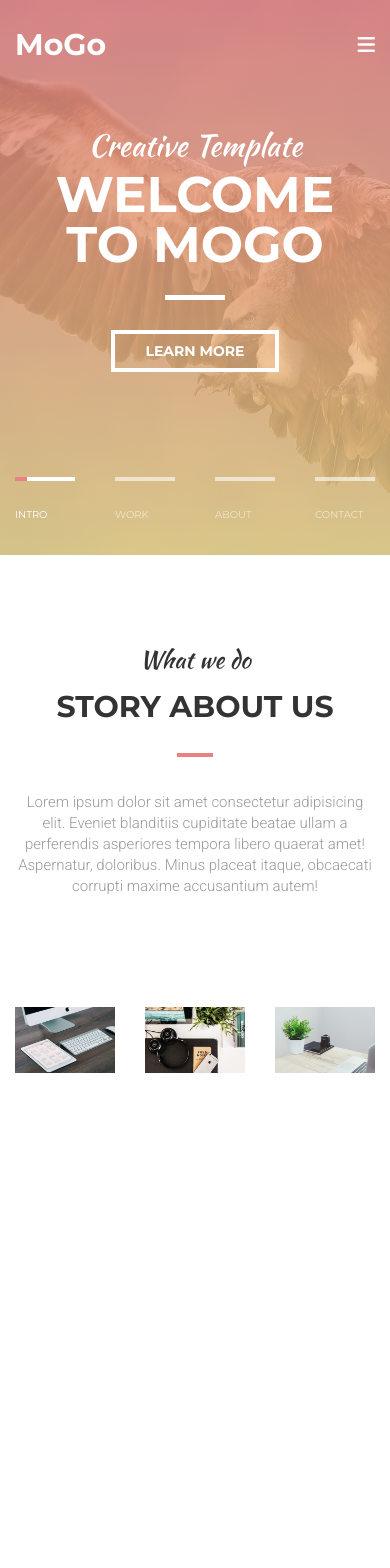
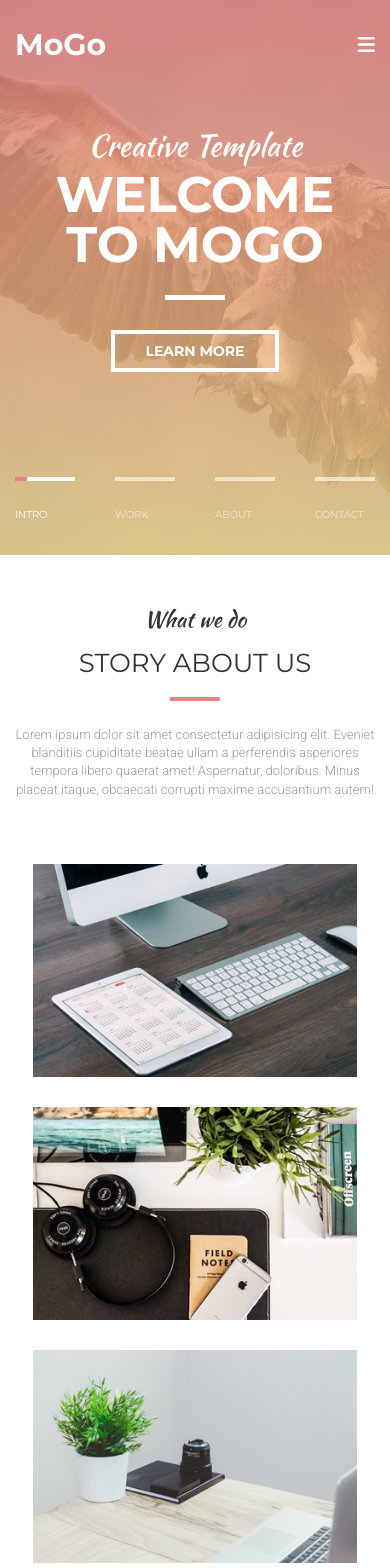
Before and after one commit to TranDangKhoi/mogo-project, a React (Create React App) app in the folder mogo-project/: page /#/ in a window 390 px wide. Shown: the top 1568 px of the page. Before the commit the page ends 1123 px from the top, so only its background shows below. Built offline with nearby package versions, Linux system fonts and the light colour scheme.

Commit message:
:wrench:: Finish about us responsive

```diff
--- a/mogo-project/src/components/aboutus/about-us.scss
+++ b/mogo-project/src/components/aboutus/about-us.scss
@@ -23,8 +23,9 @@
     -webkit-box-shadow: 0px 2px 0px 0px transparent;
     -moz-box-shadow: 0px 2px 0px 0px transparent;
     transition: all 200ms ease-in-out;
-
+    transform: translate(0rem, 0rem);
     &:hover {
+      transform: translate(-0.6rem, -0.6rem);
       box-shadow: 8px 10px 0px 2px $tertiary-color;
       -webkit-box-shadow: 8px 10px 0px 2px $tertiary-color;
       -moz-box-shadow: 8px 10px 0px 2px $tertiary-color;
@@ -33,6 +34,10 @@
         visibility: visible;
       }
     }
+  }
+  &-img {
+    width: 100%;
+    height: 100%;
   }
   &-content {
     @include absoluteCenter(both);
@@ -44,12 +49,27 @@
     );
     z-index: 2;
     color: white;
-    display: flex;
-    align-items: center;
-    justify-content: center;
-    flex-direction: column;
+    @include flexbox(center, center, column, wrap);
     opacity: 0;
     visibility: hidden;
     transition: all 200ms ease-in-out;
   }
+  &-icon {
+    font-size: 2rem;
+  }
+  &-title {
+    font-size: 2.2rem;
+    font-weight: 700;
+  }
+  @include maxWidth(767px) {
+    &-list {
+      grid-template-columns: 100%;
+      column-gap: 0px;
+      row-gap: 3rem;
+      justify-items: center;
+    }
+    &-item {
+      width: 90%;
+    }
+  }
 }
--- a/mogo-project/src/components/header/_header.scss
+++ b/mogo-project/src/components/header/_header.scss
@@ -138,7 +138,7 @@
     cursor: pointer;
   }
 
-  @media screen and (min-width: 768px) {
+  @include minWidth(768px) {
     &-menu-item:not(:first-child) {
       margin-left: 50px;
     }
@@ -157,7 +157,7 @@
     }
   }
 
-  @media screen and (max-width: 1023.98px) {
+  @include maxWidth(1023px) {
     min-height: unset;
     .header-bottom {
       margin-top: 10.5rem;
@@ -170,7 +170,7 @@
     }
   }
 
-  @media screen and (max-width: 767.98px) {
+  @include maxWidth(767.98px) {
     .header-bottom-number {
       display: none;
     }
--- a/mogo-project/src/components/paragraph/_paragraph.scss
+++ b/mogo-project/src/components/paragraph/_paragraph.scss
@@ -8,12 +8,12 @@
 
   &-caption {
     font-family: $tertiary-font;
-    font-size: 2.4rem;
+    font-size: 2.5rem;
     margin-bottom: 2rem;
   }
   &-title {
-    font-size: 3rem;
-    font-weight: 700;
+    font-size: 3.1rem;
+    font-weight: 500;
     text-transform: uppercase;
     padding-bottom: 3.5rem;
     margin-bottom: 3.5rem;
@@ -23,15 +23,34 @@
       bottom: 0;
       @include absoluteCenter(horizontal);
       @include bg($primary-color);
-      width: 10%;
+      width: 14%;
       height: 4px;
     }
   }
   &-desc {
-    font-size: 1.5rem;
+    font-size: 1.6rem;
     font-family: $secondary-font;
     line-height: 1.4;
     color: $text-color;
     font-weight: 300;
   }
+  @include maxWidth(1023px) {
+    &-caption {
+      font-size: 2.2rem;
+    }
+    &-title {
+      font-size: 2.6rem;
+      padding-bottom: 2.5rem;
+      margin-bottom: 2.5rem;
+    }
+    &-desc {
+      font-size: 1.3rem;
+    }
+  }
 }
+@include maxWidth(1023px) {
+  .paragraph {
+    padding-top: 5.3rem;
+    padding-bottom: 6.5rem;
+  }
+}
--- a/mogo-project/src/helper/_mixins.scss
+++ b/mogo-project/src/helper/_mixins.scss
@@ -20,6 +20,39 @@
   }
 }
 
+@mixin absoluteFull() {
+  position: absolute;
+  inset: 0;
+  width: 100%;
+  height: 100%;
+}
+
 @mixin bg($color: red) {
   background: $color;
 }
+
+// mixin maxWidth($breakpoint)(@content)
+@mixin minWidth($breakpoint) {
+  @media screen and (min-width: $breakpoint) {
+    @content;
+  }
+}
+@mixin maxWidth($breakpoint) {
+  @media screen and (max-width: $breakpoint) {
+    @content;
+  }
+}
+
+// Flexbox
+@mixin flexbox(
+  $align-items: stretch,
+  $justify-content: flex-start,
+  $direction: row,
+  $wrap: nowrap
+) {
+  display: flex;
+  align-items: $align-items;
+  justify-content: $justify-content;
+  flex-direction: $direction;
+  flex-wrap: $wrap;
+}
```
